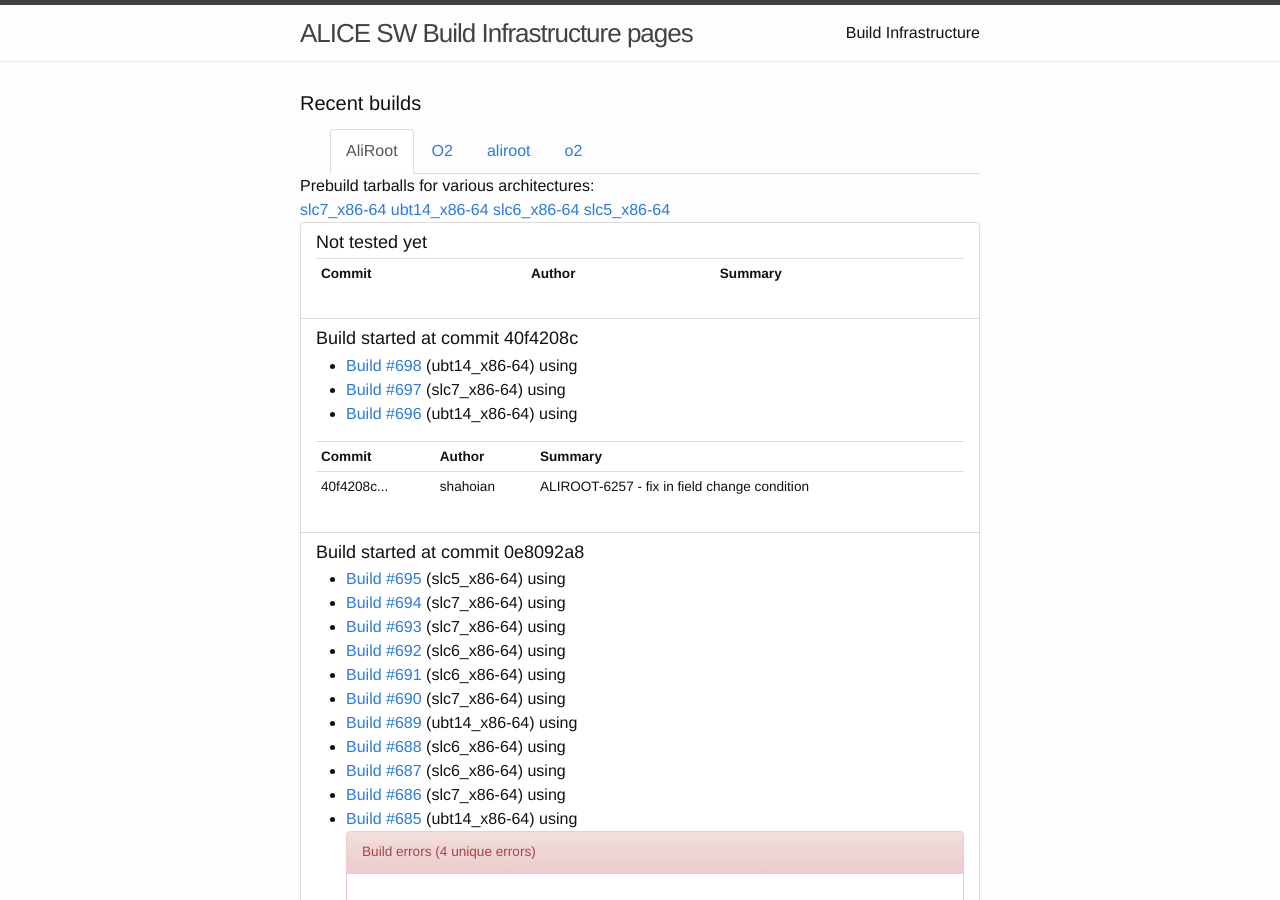
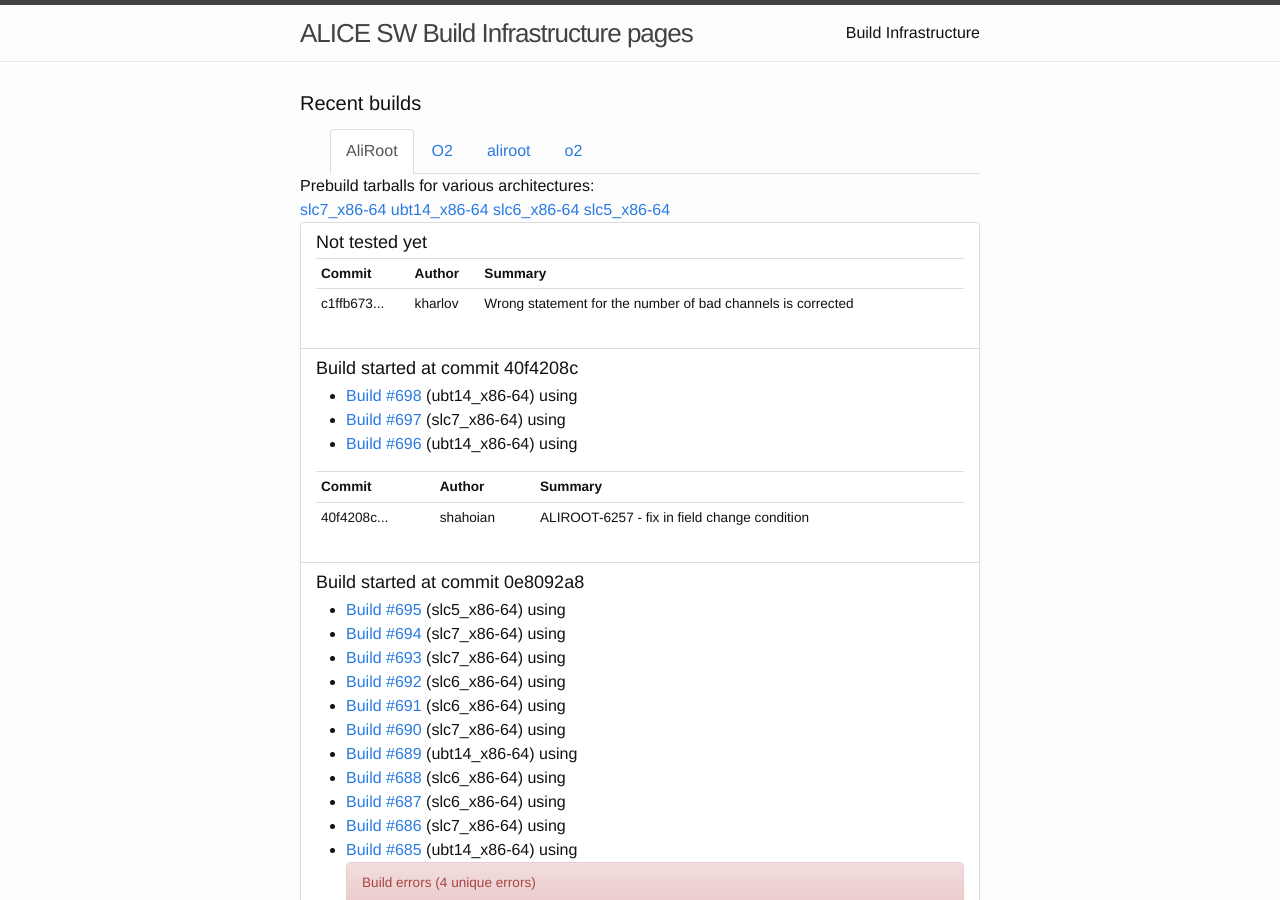
Before and after one commit to alisw/alisw.github.io, a Jekyll site: the page built from index.html, in a window 1280 px wide and 900 px high. Built offline with Jekyll 4.4.1, drawn with Linux system fonts in a browser that asks for light colours; nearby versions of some CDN libraries.

Commit message:
Updated results.

```diff
--- a/_data/commits-aliroot-master.yaml
+++ b/_data/commits-aliroot-master.yaml
@@ -1,3 +1,8 @@
+-
+ commit: "c1ffb673a94c5b86e1a248b080fcd4037812e7fd"
+ message: >-
+    Wrong statement for the number of bad channels is corrected
+ author: !!str kharlov
 -
  commit: "40f4208c48938a45317289d644abdabc05eca664"
  message: >-
```
